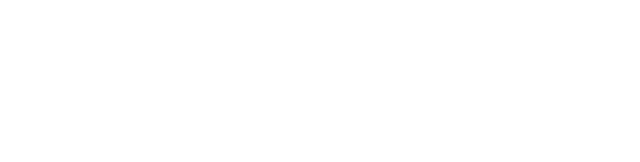
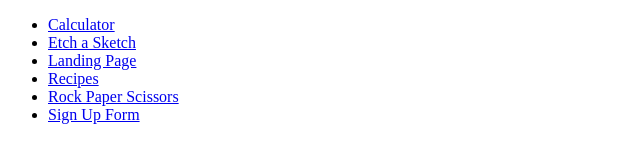
Before and after one commit to ingGGRM/theOdinProject-paths, a website: page index.html in a window 1280 px wide. Shown: the whole page, without its empty margins (0-640 px from the left). Drawn offline with Linux system fonts and the light colour scheme.

Commit message:
Created the main index's structure

```diff
--- a/index.html
+++ b/index.html
@@ -6,5 +6,46 @@
 		<meta name="viewport" content="width=device-width, initial-scale=1.0" />
 		<title>The Odin Proejct | ingGGRM</title>
 	</head>
-	<body></body>
+	<body id="root">
+		<header id="header"></header>
+		<main id="main">
+			<ul>
+				<li>
+					<a href="./projects/calculator/index.html" target="_blank"
+						>Calculator</a
+					>
+				</li>
+				<li>
+					<a
+						href="./projects/etch-a-sketch/index.html"
+						target="_blank"
+						>Etch a Sketch</a
+					>
+				</li>
+				<li>
+					<a href="./projects/landing-page/index.html" target="_blank"
+						>Landing Page</a
+					>
+				</li>
+				<li>
+					<a href="./projects/recipes/index.html" target="_blank"
+						>Recipes</a
+					>
+				</li>
+				<li>
+					<a
+						href="./projects/rock-paper-scissors/index.html"
+						target="_blank"
+						>Rock Paper Scissors</a
+					>
+				</li>
+				<li>
+					<a href="./projects/sign-up-form/index.html" target="_blank"
+						>Sign Up Form</a
+					>
+				</li>
+			</ul>
+		</main>
+		<footer></footer>
+	</body>
 </html>
--- /dev/null
+++ b/package.json
@@ -0,0 +1,6 @@
+{
+  "dependencies": {
+    "file-system": "^2.2.2",
+    "fs": "^0.0.1-security"
+  }
+}
```
Also changed, not shown: script.js (added), 1 other file.
